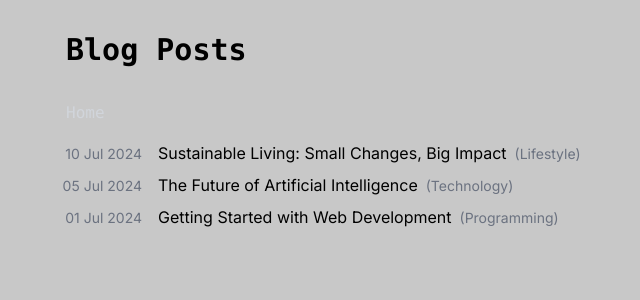
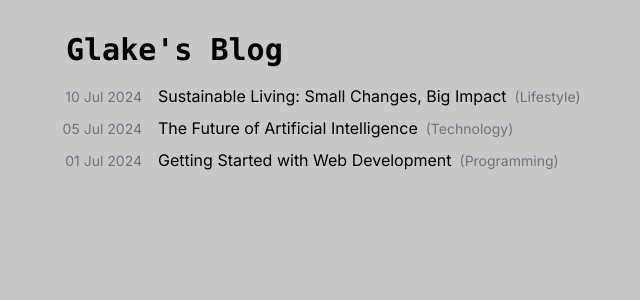
Before and after one commit to 0xGlake/home, a Next.js app: page /blog in a window 1280 px wide. Shown: the top 300 px of the page, without its empty margins (274-914 px from the left). Built offline with nearby package versions, Linux system fonts and the light colour scheme.

Commit message:
change the home button to be the title instead

```diff
--- a/app/blog/page.tsx
+++ b/app/blog/page.tsx
@@ -14,8 +14,9 @@ export default function BlogPage() {
   const posts = getBlogPosts();
   return (
     <div className="max-w-2xl mx-auto px-4 py-8">
-      <h1 className="text-3xl font-mono font-bold mb-8 pl-5">Blog Posts</h1>
-      <Link href="/" className="text-gray-300 hover:text-violet-400 font-mono hover:underline pl-5">Home</Link>
+      <Link href="/" className="block text-3xl font-mono font-bold mb-2 pl-5 hover:text-violet-400">
+        Glake's Blog
+      </Link>
       <ul className="space-y-2 mt-4">
         {posts.map((post) => (
           <li key={post.slug} className="overflow-x-auto whitespace-nowrap">
```
